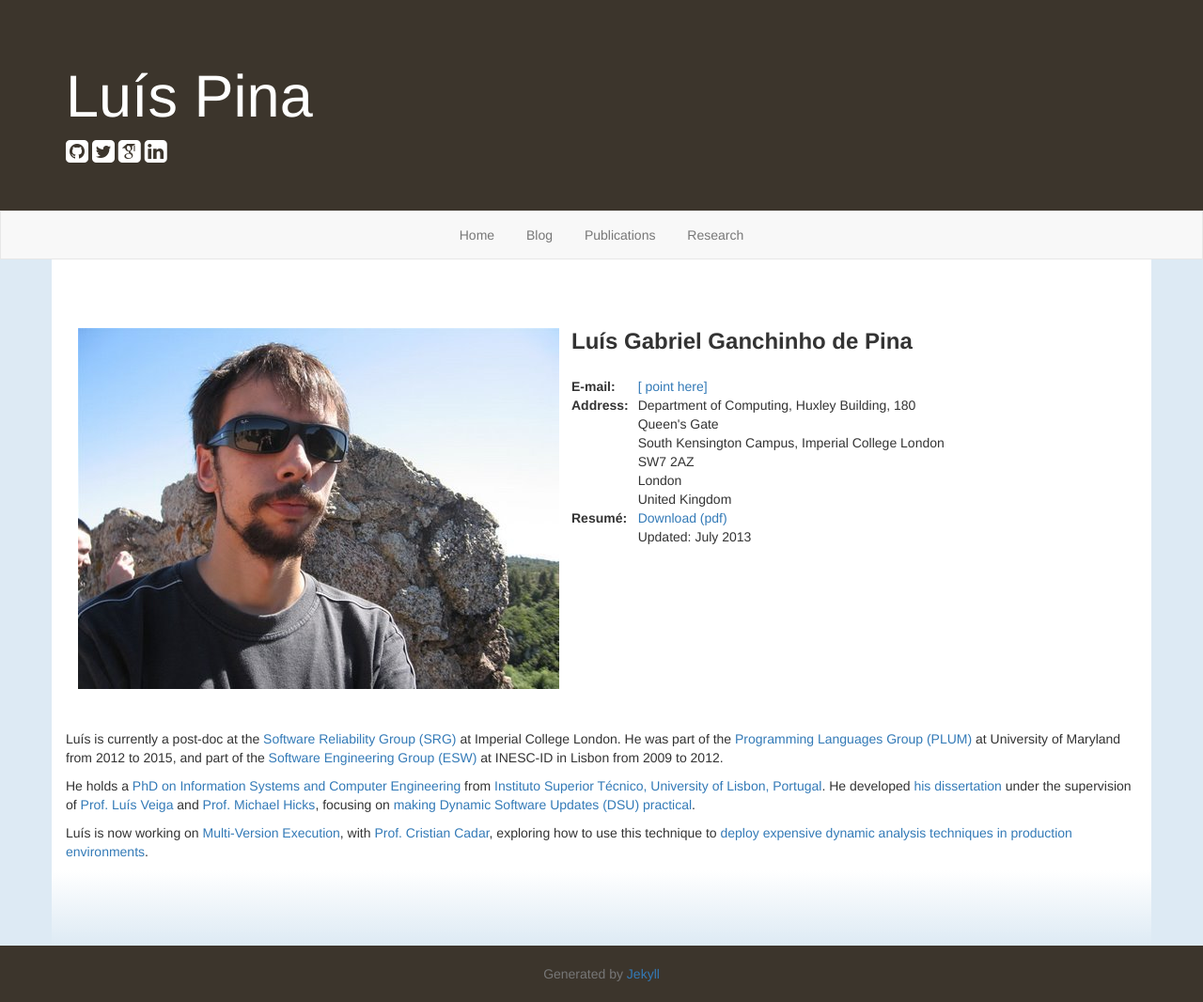
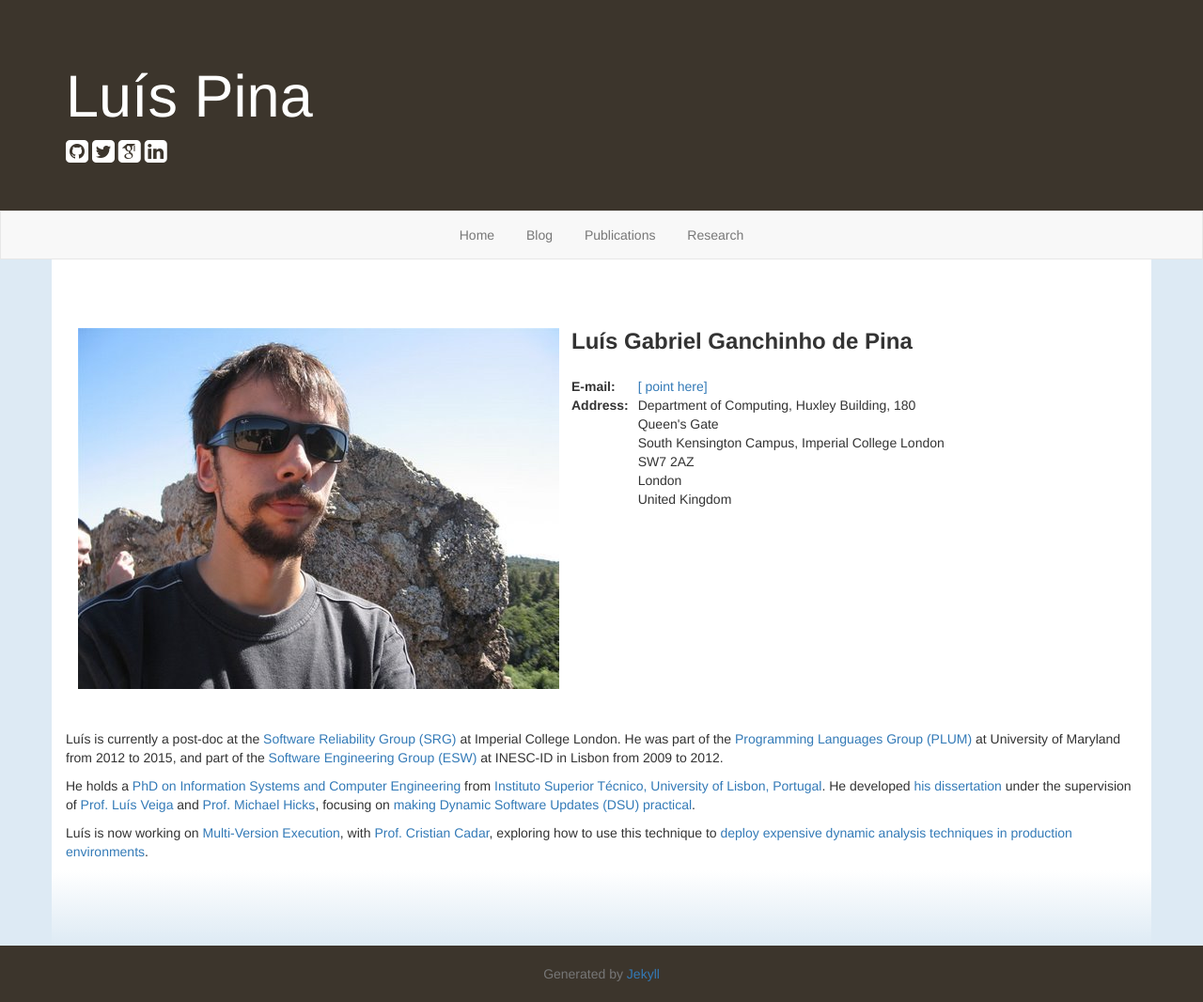
Before and after one commit to luisggpina/personal-website, a Jekyll site: the page built from index.md, in a window 1280 px wide. Shown: the whole page at 94% size. Built offline with Jekyll 4.4.1, drawn with Linux system fonts in a browser that asks for light colours; nearby versions of some CDN libraries; some web fonts are replaced.

Commit message:
Removed old resume

```diff
--- a/_layouts/index.html
+++ b/_layouts/index.html
@@ -47,15 +47,6 @@ showEmail("OGKCF", "nxyh", "axd~", "luispina.me", key, "Luís Pina");
           United Kingdom
 			</td>
 		</tr>
-		<tr>
-			<td style="vertical-align: top; font-weight: bold;">Resumé:</td>
-			<td>
-				<a href="{{ site.baseurl}}/resume.pdf"
-					target="blank">Download (pdf)</a>
-				<br/>
-				Updated: July 2013
-			</td>
-		</tr>
 	</table>
 </div> <!-- contacts div -->
 <div style="clear: both; padding-top: 30px;">{{ content }}</div>
```
